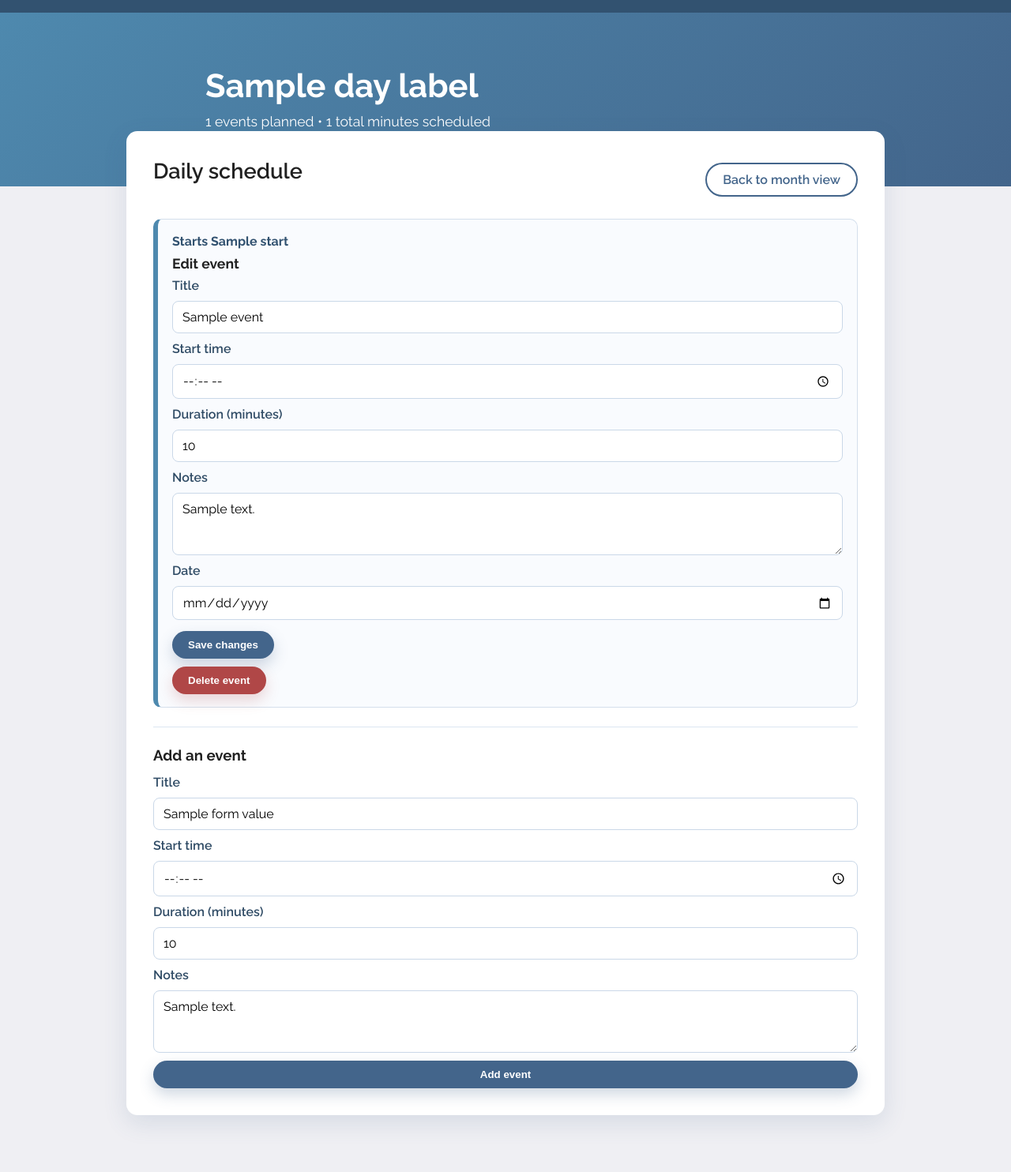
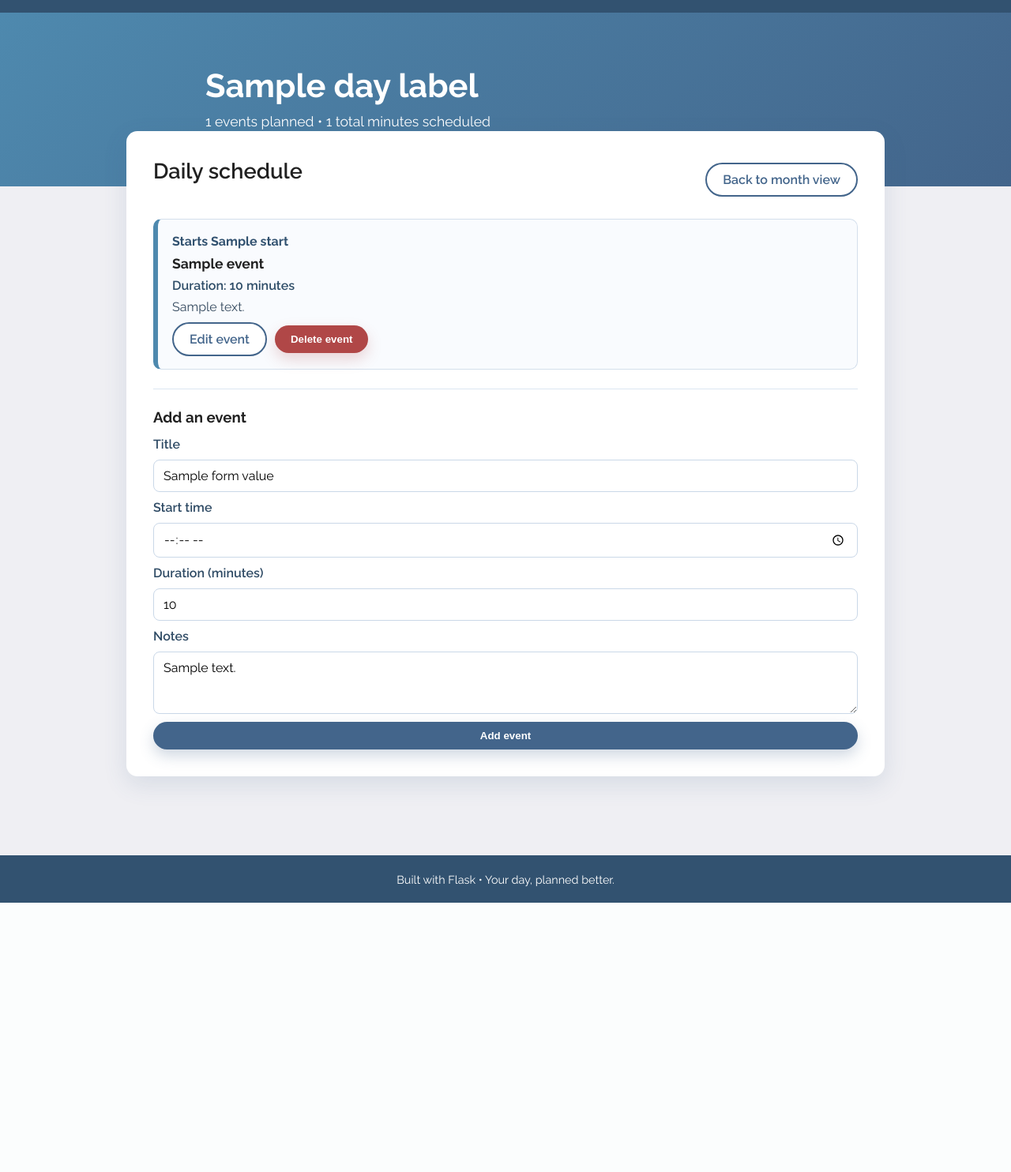
Before and after one commit to nanathan/Schedule, a Flask app: template templates/day_schedule.html in a window 1280 px wide. Shown: the top 1484 px of the page at 79% size. After the commit the page ends 1143 px from the top, so only its background shows below. Run offline with Flask 3, Linux system fonts and the light colour scheme; the template is opened without the code that fills it: most values are stand-ins (such as "Sample title", 1, 10 or a date in 2020).

Commit message:
Simplify day event editing with per-item edit mode

```diff
--- a/server.py
+++ b/server.py
@@ -125,6 +125,12 @@ def day_schedule(day):
 
     error_message = None
     form_values = {"title": "", "start": "", "duration_minutes": "", "notes": ""}
+    events = SAMPLE_SCHEDULE.get(day, [])
+
+    editing_event_index = flask.request.args.get("edit_event", type=int)
+    if editing_event_index is not None and (editing_event_index < 0 or editing_event_index >= len(events)):
+        editing_event_index = None
+    editing_form_values = None
 
     if flask.request.method == "POST":
         action = flask.request.form.get("action", "add")
@@ -143,6 +149,15 @@ def day_schedule(day):
             duration_input = flask.request.form.get("duration_minutes", "").strip()
             notes = flask.request.form.get("notes", "").strip()
             target_day = flask.request.form.get("target_day", day).strip()
+
+            editing_event_index = event_index
+            editing_form_values = {
+                "title": title,
+                "start": start,
+                "duration_minutes": duration_input,
+                "notes": notes,
+                "target_day": target_day,
+            }
 
             duration_minutes = parse_duration(duration_input)
 
@@ -208,6 +223,8 @@ def day_schedule(day):
         total_minutes=total_minutes,
         error_message=error_message,
         form_values=form_values,
+        editing_event_index=editing_event_index,
+        editing_form_values=editing_form_values,
     )
 
 
--- a/static/css/style.css
+++ b/static/css/style.css
@@ -320,13 +320,19 @@ footer p {
 }
 
 .event-actions {
-  margin-top: 4px;
+  margin-top: 10px;
   display: flex;
   gap: 10px;
+  align-items: center;
+  flex-wrap: wrap;
 }
 
 .delete-form {
   margin-top: 10px;
+}
+
+.delete-form--inline {
+  margin-top: 0;
 }
 
 .form-error {
--- a/templates/day_schedule.html
+++ b/templates/day_schedule.html
@@ -27,37 +27,52 @@
             <ul class="event-list" aria-label="Events for {{ day_label }}">
                 {% for event in events %}
                 <li class="event-item">
-                    <p class="event-time">Starts {{ event.start }}</p>
+                    {% if editing_event_index == loop.index0 %}
                     <h3>Edit event</h3>
+
+                    {% if error_message %}
+                    <p class="form-error" role="alert">{{ error_message }}</p>
+                    {% endif %}
+
                     <form method="post" class="event-form event-form--inline">
                         <input type="hidden" name="action" value="update">
                         <input type="hidden" name="event_index" value="{{ loop.index0 }}">
 
                         <label for="event-title-{{ loop.index0 }}">Title</label>
-                        <input id="event-title-{{ loop.index0 }}" name="title" type="text" required value="{{ event.title }}">
+                        <input id="event-title-{{ loop.index0 }}" name="title" type="text" required value="{{ editing_form_values.title if editing_form_values else event.title }}">
 
                         <label for="event-start-{{ loop.index0 }}">Start time</label>
-                        <input id="event-start-{{ loop.index0 }}" name="start" type="time" required value="{{ event.start }}">
+                        <input id="event-start-{{ loop.index0 }}" name="start" type="time" required value="{{ editing_form_values.start if editing_form_values else event.start }}">
 
                         <label for="event-duration-{{ loop.index0 }}">Duration (minutes)</label>
-                        <input id="event-duration-{{ loop.index0 }}" name="duration_minutes" type="number" min="1" required value="{{ event.duration_minutes }}">
+                        <input id="event-duration-{{ loop.index0 }}" name="duration_minutes" type="number" min="1" required value="{{ editing_form_values.duration_minutes if editing_form_values else event.duration_minutes }}">
 
                         <label for="event-notes-{{ loop.index0 }}">Notes</label>
-                        <textarea id="event-notes-{{ loop.index0 }}" name="notes" rows="3" placeholder="Optional details">{{ event.notes }}</textarea>
+                        <textarea id="event-notes-{{ loop.index0 }}" name="notes" rows="3" placeholder="Optional details">{{ editing_form_values.notes if editing_form_values else event.notes }}</textarea>
 
                         <label for="event-day-{{ loop.index0 }}">Date</label>
-                        <input id="event-day-{{ loop.index0 }}" name="target_day" type="date" required value="{{ day }}">
+                        <input id="event-day-{{ loop.index0 }}" name="target_day" type="date" required value="{{ editing_form_values.target_day if editing_form_values else day }}">
 
                         <div class="event-actions">
                             <button type="submit" class="button primary">Save changes</button>
+                            <a class="button secondary" href="{{ url_for('day_schedule', day=day) }}">Cancel</a>
                         </div>
                     </form>
+                    {% else %}
+                    <p class="event-time">Starts {{ event.start }}</p>
+                    <h3>{{ event.title }}</h3>
+                    <p class="event-duration">Duration: {{ event.duration_minutes }} minutes</p>
+                    <p class="event-notes">{{ event.notes }}</p>
 
-                    <form method="post" class="delete-form">
-                        <input type="hidden" name="action" value="delete">
-                        <input type="hidden" name="event_index" value="{{ loop.index0 }}">
-                        <button type="submit" class="button danger">Delete event</button>
-                    </form>
+                    <div class="event-actions">
+                        <a href="{{ url_for('day_schedule', day=day, edit_event=loop.index0) }}" class="button secondary">Edit event</a>
+                        <form method="post" class="delete-form delete-form--inline">
+                            <input type="hidden" name="action" value="delete">
+                            <input type="hidden" name="event_index" value="{{ loop.index0 }}">
+                            <button type="submit" class="button danger">Delete event</button>
+                        </form>
+                    </div>
+                    {% endif %}
                 </li>
                 {% endfor %}
             </ul>
@@ -68,7 +83,7 @@
             <section class="event-form-section" aria-labelledby="add-event-heading">
                 <h3 id="add-event-heading">Add an event</h3>
 
-                {% if error_message %}
+                {% if error_message and editing_event_index is none %}
                 <p class="form-error" role="alert">{{ error_message }}</p>
                 {% endif %}
 
```
